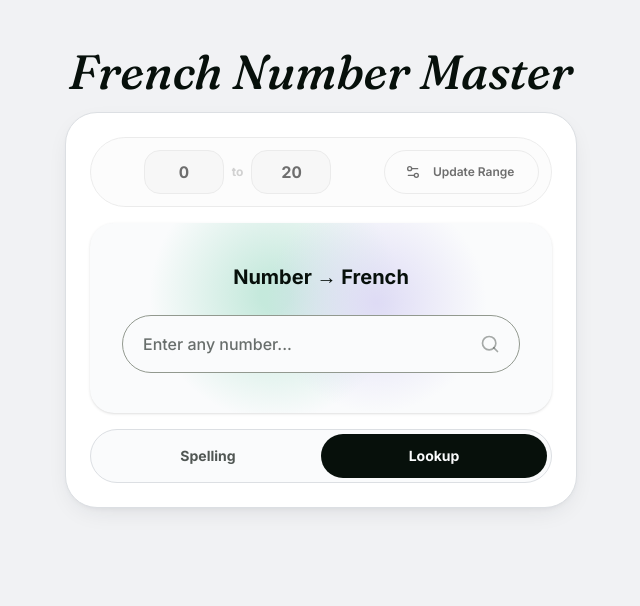
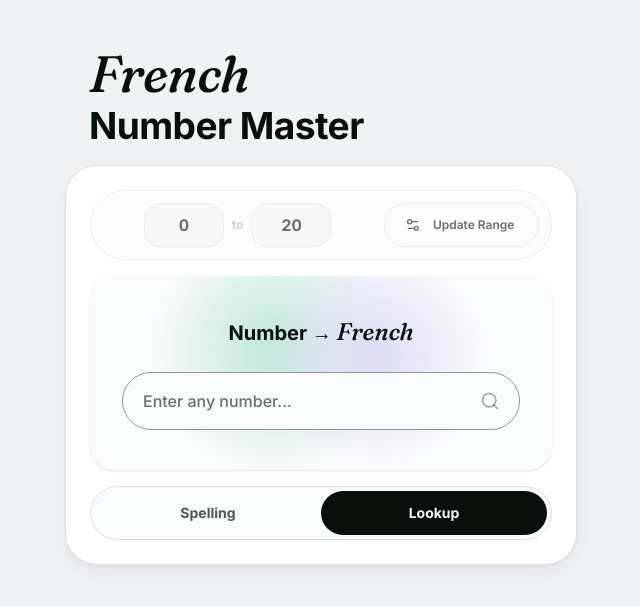
Before and after one commit to Judy-Nihao/french-number-master, a React (Vite) app: page / in a window 1280 px wide. Both pictures are taken after a click on the tab "Lookup". Shown: the top 606 px of the page, without its empty margins (319-959 px from the left). Built offline with nearby package versions, Linux system fonts and the light colour scheme.

Commit message:
style(typography): connect serif accents across the interface

```diff
--- a/src/App.tsx
+++ b/src/App.tsx
@@ -27,9 +27,12 @@ const App = () => {
       >
         <div className="w-full max-w-lg flex flex-col gap-4 relative">
           {/* Header */}
-          <header className="text-center">
-            <h1 className="font-display text-3xl md:text-5xl font-medium italic text-app-dark text-balance">
-              French Number Master
+          <header className="@container px-3 text-left md:px-6">
+            <h1 className="flex flex-col items-start gap-1 font-sans font-bold tracking-[-0.035em] text-app-dark">
+              <span className="font-display text-[clamp(2.75rem,11cqi,3.5rem)] leading-none font-medium italic">
+                French
+              </span>
+              <span className="text-[clamp(1.75rem,8cqi,2.5rem)] leading-tight">Number Master</span>
             </h1>
           </header>
 
@@ -39,9 +42,7 @@ const App = () => {
 
             <div ref={alignmentRef}>
               {/* Main Exercise Card */}
-              <Card
-                data-mode={mode === "test" ? "spelling" : "lookup"}
-              >
+              <Card data-mode={mode === "test" ? "spelling" : "lookup"}>
                 <AnimatedHeight>
                   <AnimatePresence mode="popLayout" initial={false}>
                     {/* popLayout removes the exiting panel from measurement while the incoming panel sets the target height. */}
--- a/src/components/practice/AnswerFeedback.tsx
+++ b/src/components/practice/AnswerFeedback.tsx
@@ -42,8 +42,9 @@ export const AnswerFeedback = ({
         <div className="flex flex-col gap-1">
           <div
             className={cn(
-              "text-[10px] uppercase tracking-[0.2em] font-bold",
-              feedback === "correct" ? "text-app-success" : "text-app-red",
+              feedback === "correct"
+                ? "font-display text-lg leading-6 font-medium italic text-app-success"
+                : "text-[10px] uppercase tracking-[0.2em] font-bold text-app-red",
             )}
           >
             {feedback === "correct" ? "Perfect!" : "Correct Answer"}
--- a/src/components/practice/LookupPanel.tsx
+++ b/src/components/practice/LookupPanel.tsx
@@ -32,7 +32,8 @@ export const LookupPanel = ({
     className="exercise-question flex flex-col gap-6 p-6 md:px-8 md:py-10"
   >
     <h2 className="text-center text-xl font-bold text-app-dark">
-      Number → French
+      Number →{" "}
+      <span className="font-display text-2xl font-medium italic">French</span>
     </h2>
     <div className="relative">
       <NumberInput
```
